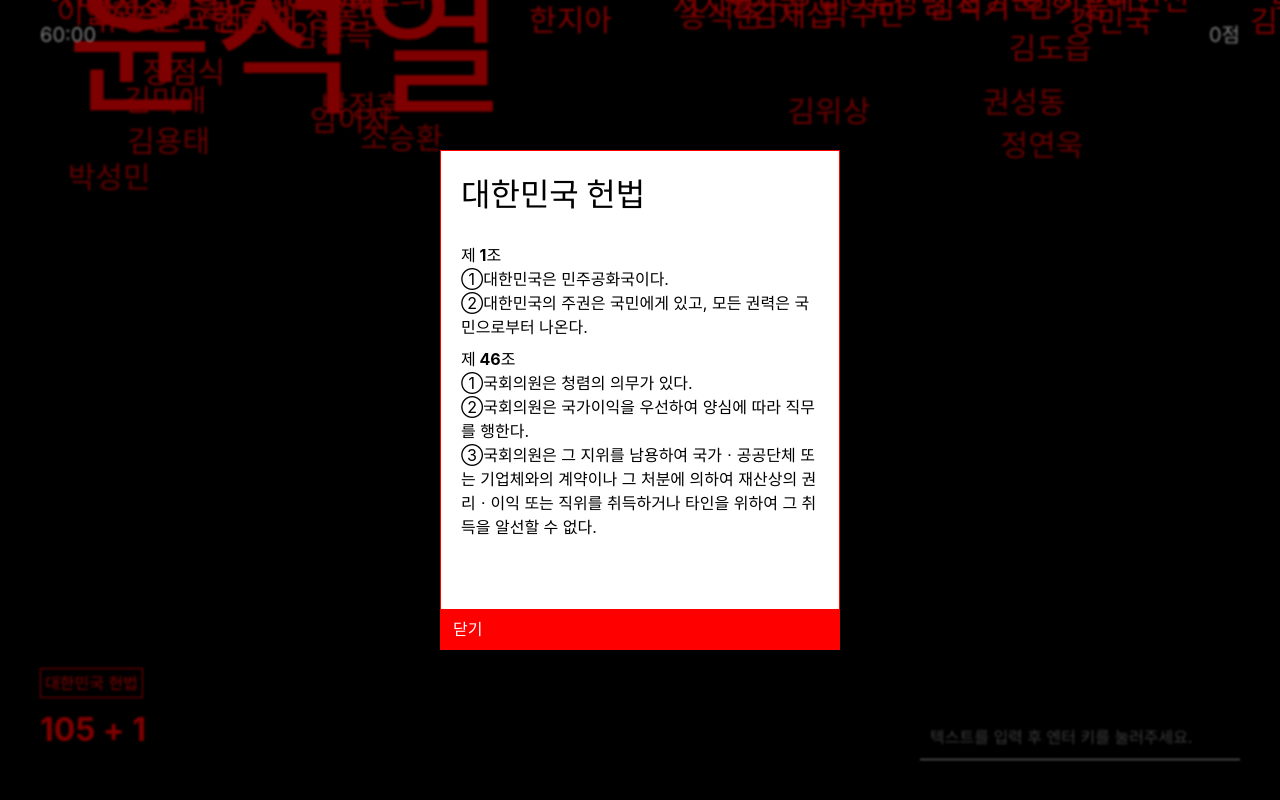
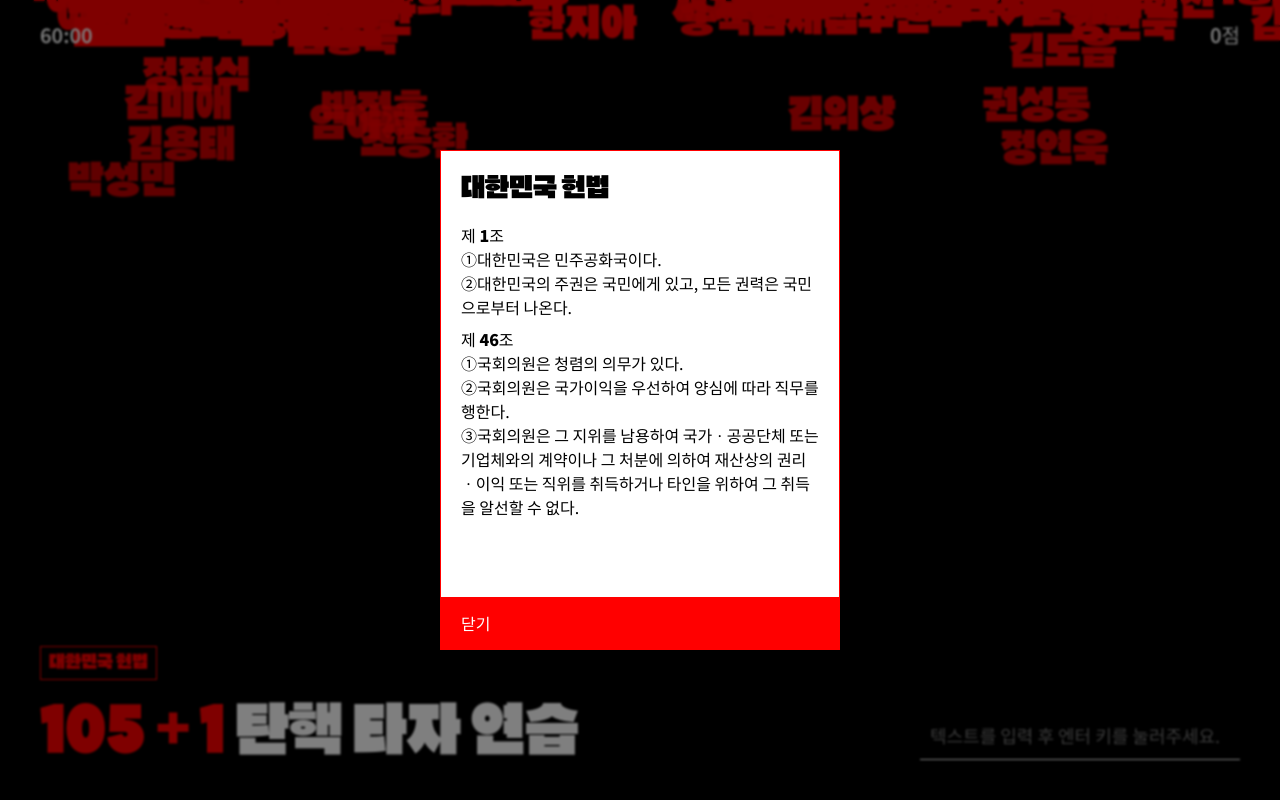
Before and after one commit to zuzokim/impeachment-for-democracy, a React (Vite) app: page / in a window 1280 px wide. Built offline with nearby package versions, Linux system fonts and the light colour scheme.

Commit message:
style improvements

```diff
--- a/src/App.css
+++ b/src/App.css
@@ -14,8 +14,7 @@ body {
   position: absolute;
   top: 0;
   animation: fall 444s linear infinite;
-  font-size: 30px;
-  font-weight: 700;
+  font-size: 36px;
   white-space: nowrap;
   color: red;
 }
@@ -45,6 +44,8 @@ body {
 .time-count,
 .score {
   font-size: 20px;
+  font-family: "Noto Sans KR", serif;
+  font-weight: 600;
 }
 
 .dialog {
@@ -68,6 +69,7 @@ body {
   transform: translate(-50%, -50%);
   width: 400px;
   height: 500px;
+  aspect-ratio: 4 / 5;
   background-color: white;
   color: black;
   border: 1px solid red;
@@ -77,29 +79,26 @@ body {
 
 .game-finish-title {
   font-size: 24px;
-  margin-bottom: 8px;
-  font-weight: 700;
 }
 
 .game-finish-body {
   display: flex;
   flex-direction: column;
-  gap: 8px;
+  gap: 48px;
   overflow-y: auto;
   height: 80%;
   padding-bottom: 40px;
 }
 
 .game-finish-body .score {
-  font-size: 32px;
-  font-weight: 700;
+  font-size: 48px;
+  font-family: "1214ChillBlack-Black";
 }
 
 .game-finish-body .impeachment {
   font-size: 104px;
   color: red;
   line-height: 1.2;
-  font-weight: 900;
 }
 
 .game-finish-action {
@@ -111,16 +110,18 @@ body {
 .game-finish-action button {
   width: 100%;
   text-align: start;
-  padding: 8px 12px;
+  padding: 14px 20px;
   background-color: red;
   color: white;
   border: none;
+  font-family: "Noto Sans KR";
+  font-weight: 700;
 }
 
 @media (max-width: 600px) {
   .game-finish-dialog {
     width: 80%;
-    height: 60%;
+    height: auto;
   }
 }
 
@@ -144,14 +145,15 @@ body {
 .footer-left {
   display: flex;
   flex-direction: column;
-  gap: 8px;
+  gap: 26px;
 }
 
 input {
   all: unset;
   display: block;
   padding: 10px;
-  font-size: 16px;
+  font-family: "Noto Sans KR", serif;
+  font-size: 18px;
   color: white;
   background-color: transparent;
   outline: none;
@@ -173,8 +175,14 @@ input {
   color: red;
   background-color: transparent;
   backdrop-filter: blur(4px);
-  padding: 2px 4px;
+  padding: 8px;
   width: fit-content;
+  line-height: 1;
+}
+
+.constitution-button:hover {
+  background-color: red;
+  color: white;
 }
 
 .constitution-dialog {
@@ -185,6 +193,7 @@ input {
   transform: translate(-50%, -50%);
   width: 400px;
   height: 500px;
+  aspect-ratio: 4 / 5;
   background-color: white;
   color: black;
   border: 1px solid red;
@@ -193,7 +202,7 @@ input {
 }
 
 .constitution-title {
-  font-size: 32px;
+  font-size: 24px;
   margin-bottom: 8px;
   font-weight: 700;
 }
@@ -204,8 +213,13 @@ input {
   gap: 8px;
   overflow-y: auto;
   height: 80%;
-  padding-top: 16px;
+  padding-top: 8px;
   padding-bottom: 40px;
+  font-family: "Noto Sans KR";
+}
+
+.constitution-list {
+  font-weight: 900;
 }
 
 .constitution-action {
@@ -214,19 +228,22 @@ input {
   left: 0;
   width: 100%;
 }
+
 .constitution-action button {
   width: 100%;
   text-align: start;
-  padding: 8px 12px;
+  padding: 14px 20px;
   background-color: red;
   color: white;
   border: none;
+  font-family: "Noto Sans KR";
+  font-weight: 700;
 }
 
 @media (max-width: 600px) {
   .constitution-dialog {
     width: 80%;
-    height: 60%;
+    height: auto;
   }
 }
 
@@ -237,11 +254,12 @@ input {
 }
 
 .title-with-matched-name {
-  font-size: 32px;
+  font-size: 54px;
   font-weight: 700;
+  line-height: 1;
   width: fit-content;
-  margin-bottom: 6px;
   white-space: nowrap;
+  color: white;
 }
 
 .title-with-matched-name span {
--- a/src/ConstitutionDialog.tsx
+++ b/src/ConstitutionDialog.tsx
@@ -14,14 +14,14 @@ function ConstitutionDialog({ open, onClose }: ConstitutionDialogProps) {
           <div className="constitution-title">대한민국 헌법</div>
           <div className="constitution-body">
             <div>
-              <div style={{ fontWeight: 700 }}>제 1조</div>
+              <div className="constitution-list">제 1조</div>
               <div>
                 {`①대한민국은 민주공화국이다.
 ②대한민국의 주권은 국민에게 있고, 모든 권력은 국민으로부터 나온다.`}
               </div>
             </div>
             <div>
-              <div style={{ fontWeight: 700 }}>제 46조</div>
+              <div className="constitution-list">제 46조</div>
               <div>
                 {`①국회의원은 청렴의 의무가 있다.
 ②국회의원은 국가이익을 우선하여 양심에 따라 직무를 행한다.
--- a/src/FallingBurdens.tsx
+++ b/src/FallingBurdens.tsx
@@ -25,7 +25,7 @@ function FallingBurdens({ matchedText }: FallingBurdensProps) {
             key={index}
             className="falling-burden"
             style={{
-              fontSize: text === "윤석열" ? "160px" : "30px",
+              fontSize: text === "윤석열" ? "106px" : "36px",
               left: `${Math.random() * 100}%`,
               top: `${Math.random() * -100}px`,
               animationDelay: `${Math.random() * 44}s`,
--- a/src/index.css
+++ b/src/index.css
@@ -1,5 +1,12 @@
+@import url('https://fonts.googleapis.com/css2?family=Noto+Sans+KR:wght@100..900&family=Noto+Sans:ital,wght@0,100..900;1,100..900&display=swap');
+
+@font-face {
+  font-family: "1214ChillBlack-Black";
+  src: url("/fonts/1214ChillBlack-Black.woff") format("woff");
+}
+
 :root {
-  font-family: Inter, system-ui, Avenir, Helvetica, Arial, sans-serif;
+  font-family: "1214ChillBlack-Black";
   line-height: 1.5;
   font-weight: 400;
 
```
Also changed, not shown: public/fonts/1214ChillBlack-Black.woff (added), public/fonts/1214ChillBlack-Black.woff2 (added).
